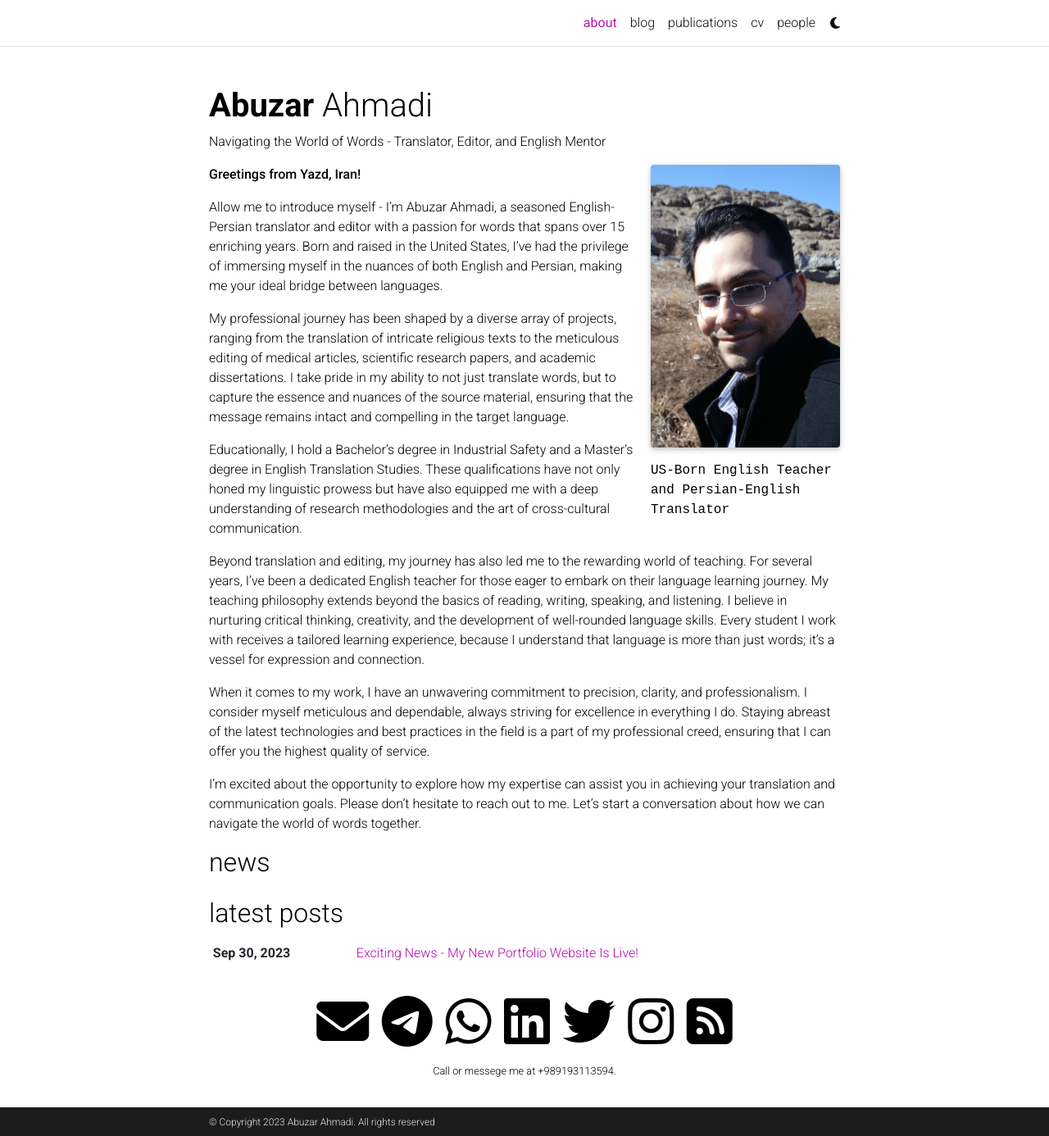
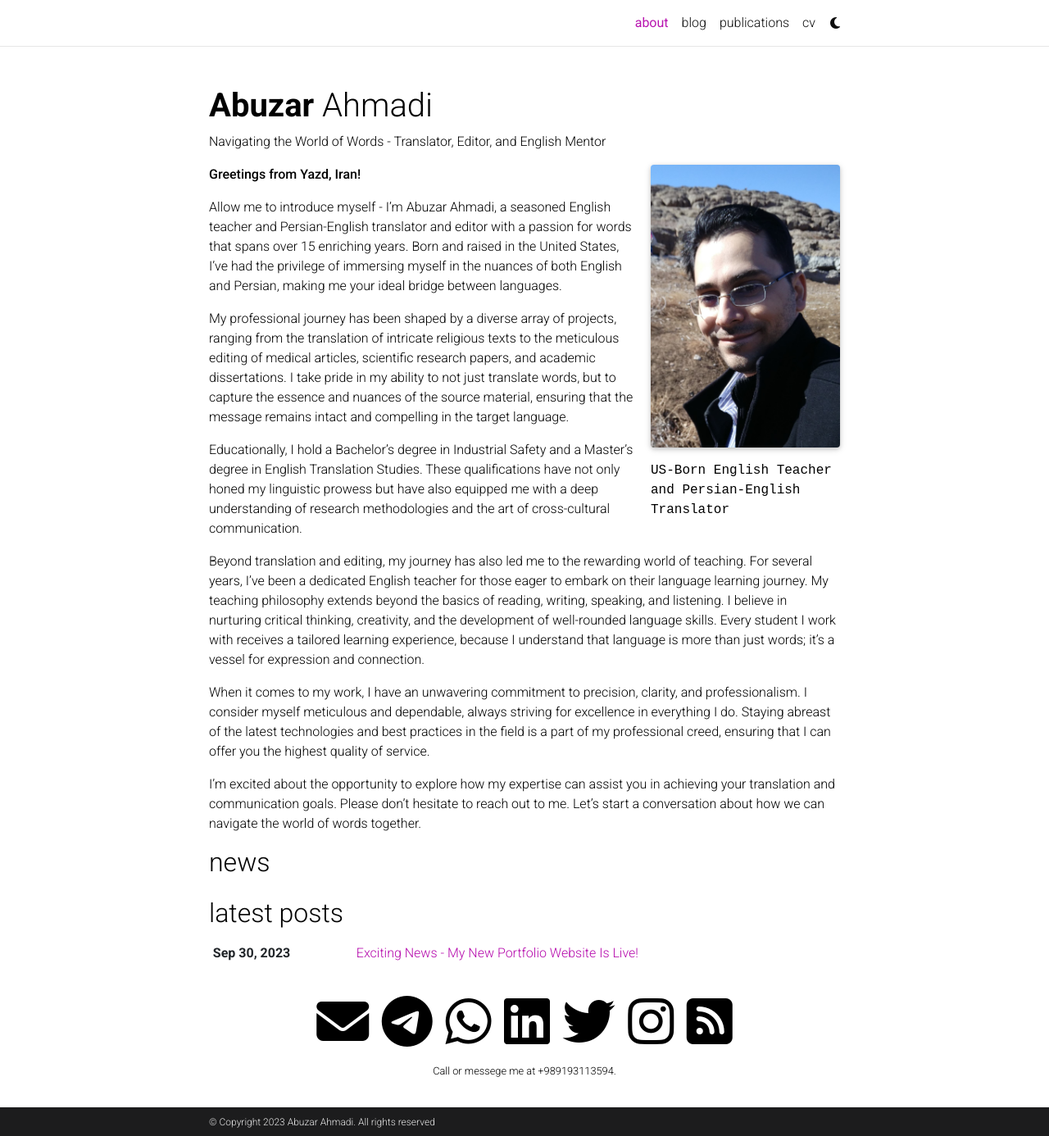
Before and after one commit to razielaka/myportfolio, a Jekyll site: the page built from _pages/about.md, in a window 1280 px wide and 1386 px high. Shown: the whole window at 82% size. Built offline with Jekyll 4.4.1, drawn with Linux system fonts in a browser that asks for light colours; full-size pictures stand in for the smaller copies a plugin makes; comment, search, counter and statistics services are not loaded; a style sheet for code colours, icons or effects is not loaded.

```diff
--- a/_bibliography/papers.bib
+++ b/_bibliography/papers.bib
@@ -3,6 +3,7 @@
 
 @book{Amini_2011,
   place={Qum, Iran},
+  bibtex_show={true},
   title={An introduction to the rights and duties of women in Islam},
   publisher={Cultural Affairs Department, Ahl al-Bayt World Assembly},
   author={Amini, Ibrahim},
@@ -11,12 +12,12 @@
   url={https://www.al-islam.org/introduction-rights-and-duties-women-islam-ibrahim-amini},
   html={https://www.al-islam.org/introduction-rights-and-duties-women-islam-ibrahim-amini},
   pdf={http://alhassanain.org/english/?com=book&id=1131&view=download&format=pdf},
-  selected={true},
   preview={intro-rights.jpg}
 }
 
 @book{Sa‘idi-Mihr_Divani,
   title={Islamic Thought: Book One},
+  bibtex_show={true},
   publisher={ABWA Publishing and Printing Center},
   author={Sa‘idi-Mihr, Muhammad and Divani, Amir},
   editor={Ahmadi, AbuzarTranslator},
@@ -24,16 +25,15 @@
   url={https://www.al-islam.org/islamic-thought-maarif-islami-book-one-muhammad-saidi-mihr-amir-divani},
   website={https://www.al-islam.org/islamic-thought-maarif-islami-book-one-muhammad-saidi-mihr-amir-divani},
   pdf={http://alhassanain.org/english/?com=book&id=703&view=download&format=pdf},
-  selected={true},
   preview={islamic-thought.jpg}
 }
 
 @book{Tabataba’i_2019,
   title={Women in Islam},
+  bibtex_show={true},
   publisher={Light of Islam Books},
   author={Tabataba’i, Allamah Muhammad Husayn},
   editor={Ahmadi, AbuzarTranslator},
   year={2019},
-  selected={true},
   preview={women-islam.jpg}
 }
--- a/_pages/about.md
+++ b/_pages/about.md
@@ -19,7 +19,7 @@ social: true  # includes social icons at the bottom of the page
 
 **Greetings from Yazd, Iran!**
 
-Allow me to introduce myself - I'm Abuzar Ahmadi, a seasoned English-Persian translator and editor with a passion for words that spans over 15 enriching years. Born and raised in the United States, I've had the privilege of immersing myself in the nuances of both English and Persian, making me your ideal bridge between languages.
+Allow me to introduce myself - I'm Abuzar Ahmadi, a seasoned English teacher and Persian-English translator and editor with a passion for words that spans over 15 enriching years. Born and raised in the United States, I've had the privilege of immersing myself in the nuances of both English and Persian, making me your ideal bridge between languages.
 
 My professional journey has been shaped by a diverse array of projects, ranging from the translation of intricate religious texts to the meticulous editing of medical articles, scientific research papers, and academic dissertations. I take pride in my ability to not just translate words, but to capture the essence and nuances of the source material, ensuring that the message remains intact and compelling in the target language.
 
```
Also changed, not shown: _pages/profiles.md (+1 -1 lines).
